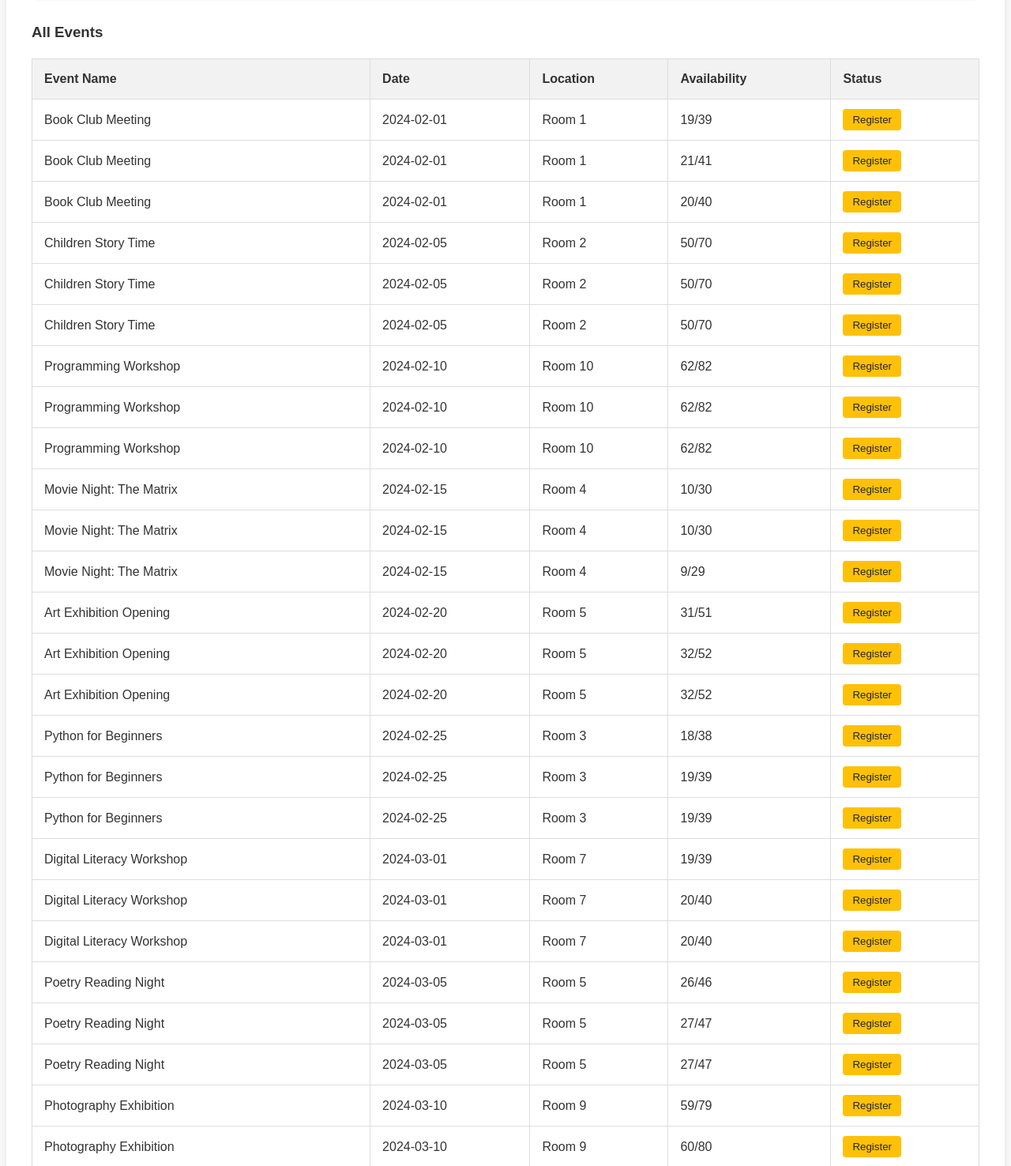
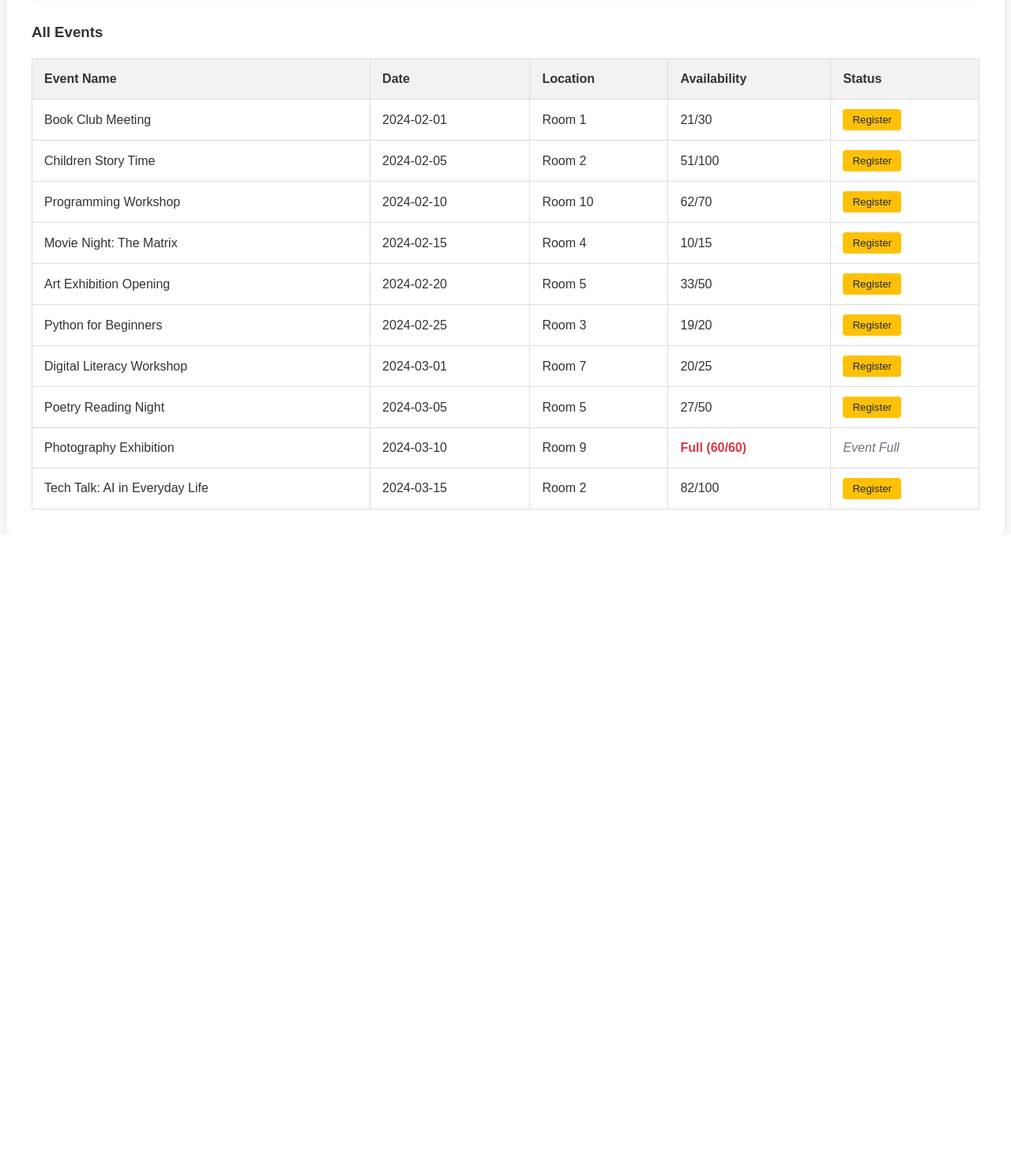
Before and after one commit to Library-WebApp/Library-WebApp, a Flask app: page /find-events in a window 1280 px wide. Shown: the part 496-1972 px from the top of the page at 79% size. After the commit the page ends 1173 px from the top, so only its background shows below. Run offline with Flask 3, Linux system fonts and the light colour scheme; data comes from the database, SQL or seed files in the repository.

Commit message:
Fixed Event Over Max Capacity Register

```diff
--- a/app.py
+++ b/app.py
@@ -260,6 +260,23 @@ def find_events():
                 event_id = request.form['event_id']
                 try:
                     if action == 'register':
+                        # Check if event is full
+                        event = conn.execute("""
+                            SELECT Attendance, MaxCapacity FROM Event WHERE EventID = ?
+                        """, (event_id,)).fetchone()
+
+                        if event['Attendance'] >= event['MaxCapacity']:
+                            events = conn.execute(query,
+                                                (member_id,
+                                                 f'%{search_term}%',
+                                                 f'%{search_term}%')).fetchall()
+                            return render_template('find_events.html',
+                                                members=members,
+                                                events=events,
+                                                selected_member=member_id,
+                                                search_term=search_term,
+                                                error="This event has reached maximum capacity.")
+
                         # Check if already registered
                         existing_reg = conn.execute("""
                             SELECT 1 FROM EventRegistration
@@ -344,8 +361,12 @@ def find_events():
                                 selected_member=member_id,
                                 search_term=search_term)
 
-    # Default GET request - show all events
-    events = conn.execute("SELECT * FROM Event ORDER BY EventDate").fetchall()
+    # Default GET request
+    events = conn.execute("""
+        SELECT *, (Attendance >= MaxCapacity) AS IsFull
+        FROM Event
+        ORDER BY EventDate
+    """).fetchall()
     conn.close()
     return render_template('find_events.html', members=members, events=events)
 
--- a/main.py
+++ b/main.py
@@ -183,7 +183,7 @@ def add_volunteer(conn, Volunteer):
     return cur.lastrowid
 
 def add_event(conn, Event):
-    sql = '''INSERT INTO Event (EventName, EventDate, Attendance, MaxCapacity RoomID) VALUES (?, ?, ?, ?, ?)'''
+    sql = '''INSERT INTO Event (EventName, EventDate, Attendance, MaxCapacity, RoomID) VALUES (?, ?, ?, ?, ?)'''
     cur = conn.cursor()
     cur.execute(sql, Event)
     conn.commit()
--- a/templates/find_events.html
+++ b/templates/find_events.html
@@ -61,8 +61,13 @@
                 <td>{{ event['EventName'] }}</td>
                 <td>{{ event['EventDate'] }}</td>
                 <td>Room {{ event['RoomID'] }}</td>
-                <td>{{ event['Attendance'] }}/{{ event['MaxCapacity'] if event['MaxCapacity'] else event['Attendance'] + 20 }}</td>
                 <td>
+                    {% if event['IsFull'] %}
+                        <span class="text-danger">Full ({{ event['Attendance'] }}/{{ event['MaxCapacity'] }})</span>
+                    {% else %}
+                        {{ event['Attendance'] }}/{{ event['MaxCapacity'] }}
+                    {% endif %}
+                </td>                <td>
                     {% if event['IsRegistered'] %}
                     <div class="registration-actions">
                         <span class="status-registered">Registered ✓</span>
@@ -75,6 +80,9 @@
                         </form>
                     </div>
                     {% else %}
+                    {% if event['IsFull'] %}
+                    <span class="text-muted">Event Full</span>
+                    {% else %}
                     <form method="POST" class="register-form">
                         <input type="hidden" name="member_id" value="{{ selected_member }}">
                         <input type="hidden" name="event_id" value="{{ event['EventID'] }}">
@@ -82,6 +90,7 @@
                         <input type="hidden" name="action" value="register">
                         <button type="submit" class="btn-register">Register</button>
                     </form>
+                    {% endif %}
                     {% endif %}
                 </td>
             </tr>
@@ -165,6 +174,21 @@
     cursor: pointer;
 }
 
+.text-danger {
+    color: #dc3545;
+    font-weight: bold;
+}
+
+.text-muted {
+    color: #6c757d;
+    font-style: italic;
+}
+
+.btn-register:disabled {
+    background-color: #6c757d;
+    cursor: not-allowed;
+}
+
 /* Events Table Styles */
 .events-table {
     width: 100%;
```
Also changed, not shown: 354_mini_project.db.
